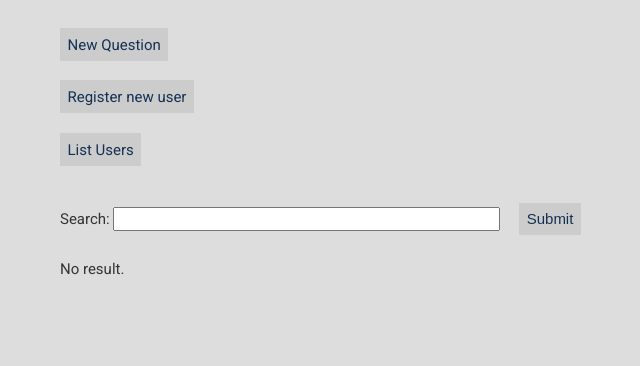
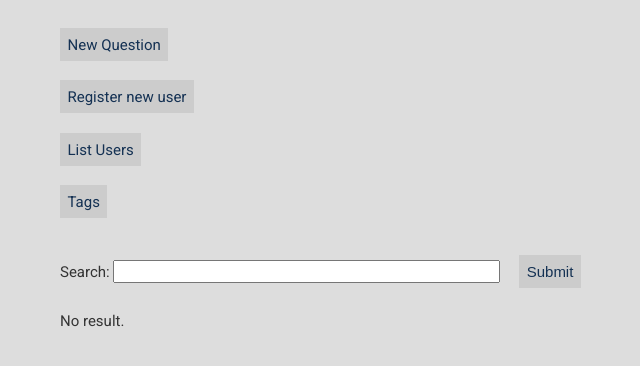
Before and after one commit to adamFoldvari/askmate-fejtorpotrh, a Flask app: template templates/questionlist.html in a window 1280 px wide. Shown: the part 153-519 px from the top of the page, without its empty margins (98-738 px from the left). Run offline with Flask 2, Linux system fonts and the light colour scheme; the template is opened without the code that fills it, so the values that code supplies are empty.

Commit message:
Add Tags button to main page

```diff
--- a/templates/questionlist.html
+++ b/templates/questionlist.html
@@ -12,6 +12,7 @@
         <p class="button"><a id="new-question" href='/new_question'>New Question</a></p>
         <p class="button"><a id="new-question" href="/registration"> Register new user </a> </p>
         <p class="button"><a id="new-question" href='/list_users'>List Users</a></p>
+        <p class="button"><a id="new-question" href='/tags'>Tags</a></p>
 
         <form action="/search" method="GET">
             <label for="q">Search:</label>
```
